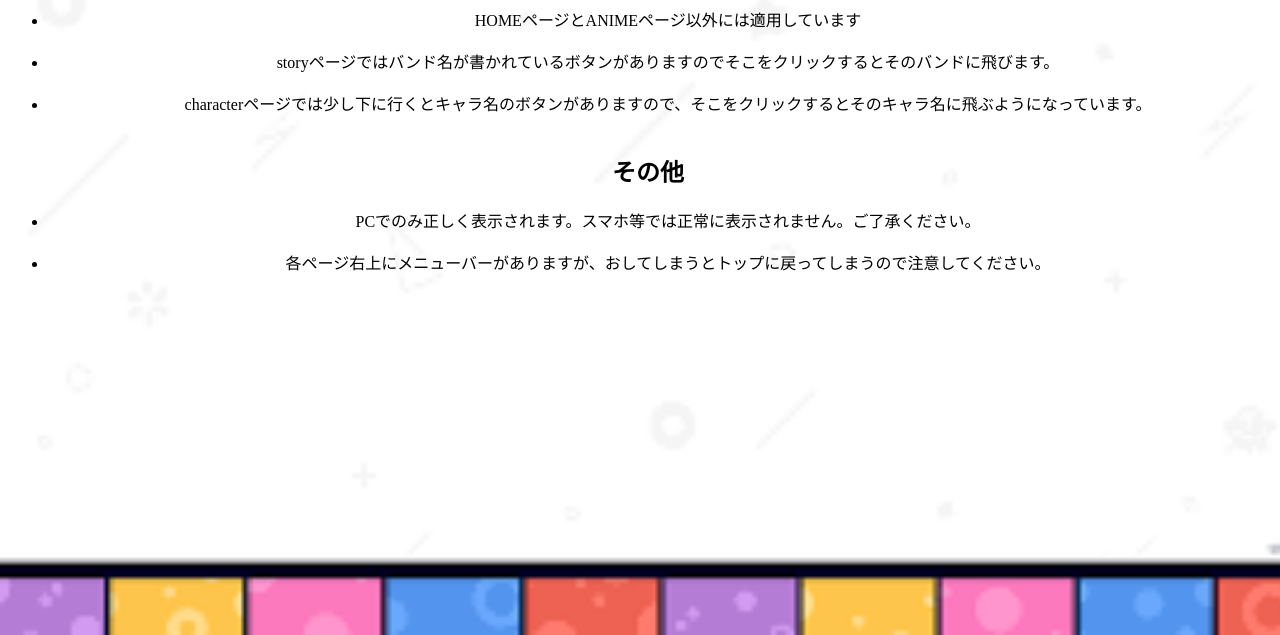
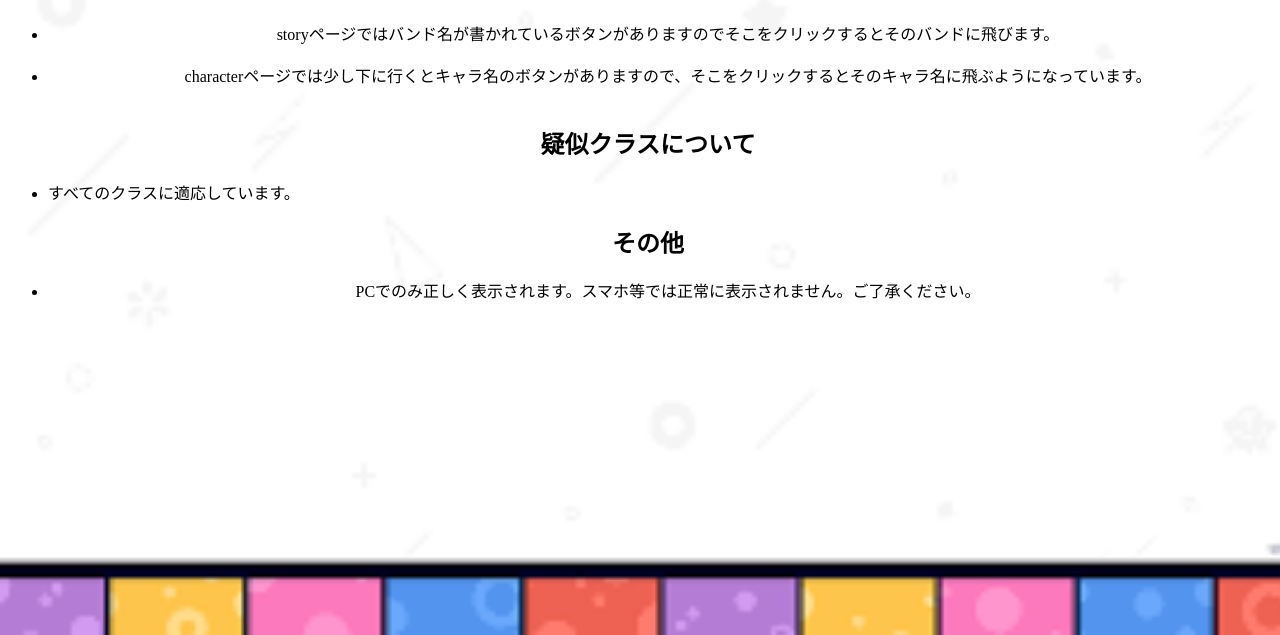
Before and after one commit to oikawaryouma/html-task, a plain HTML site: page assignment/other.html in a window 1280 px wide. Shown: the part 165-800 px from the top of the page. Drawn offline with Linux system fonts and the light colour scheme.

Commit message:
最終課題に追記

```diff
--- a/assignment/other.html
+++ b/assignment/other.html
@@ -43,10 +43,13 @@
         <li>characterページでは少し下に行くとキャラ名のボタンがありますので、そこをクリックするとそのキャラ名に飛ぶようになっています。</li><br>
 
     </ul>
+    <h2 class="other">疑似クラスについて</h2>
+    <ul>
+        <li>すべてのクラスに適応しています。</li>
+    </ul>
     <h2 class="other">その他</h2>
     <ul class="other">
         <li>PCでのみ正しく表示されます。スマホ等では正常に表示されません。ご了承ください。</li><br>
-        <li>各ページ右上にメニューバーがありますが、おしてしまうとトップに戻ってしまうので注意してください。</li><br>
     </ul>
 </body>
 
--- a/assignment/style.css
+++ b/assignment/style.css
@@ -463,3 +463,6 @@ html {
     .other{
         text-align: center;
     }
+    #menu-btn-check {
+        display: none;
+    }
```
